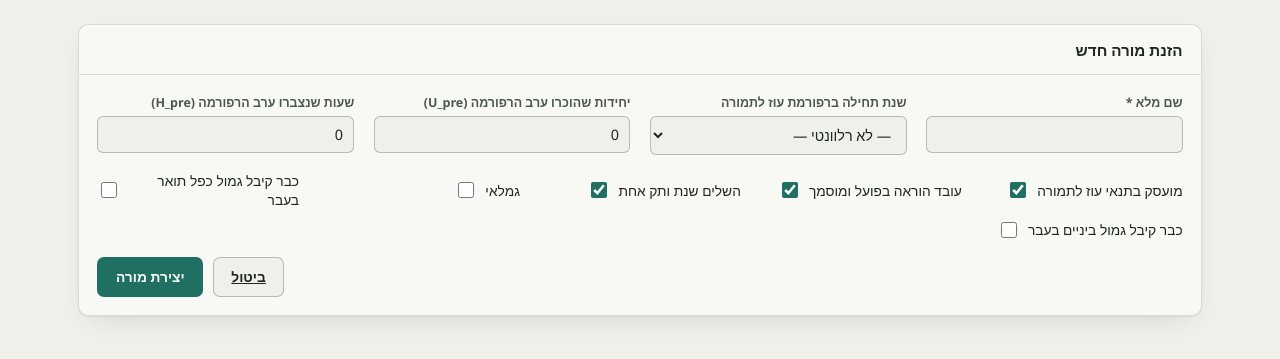
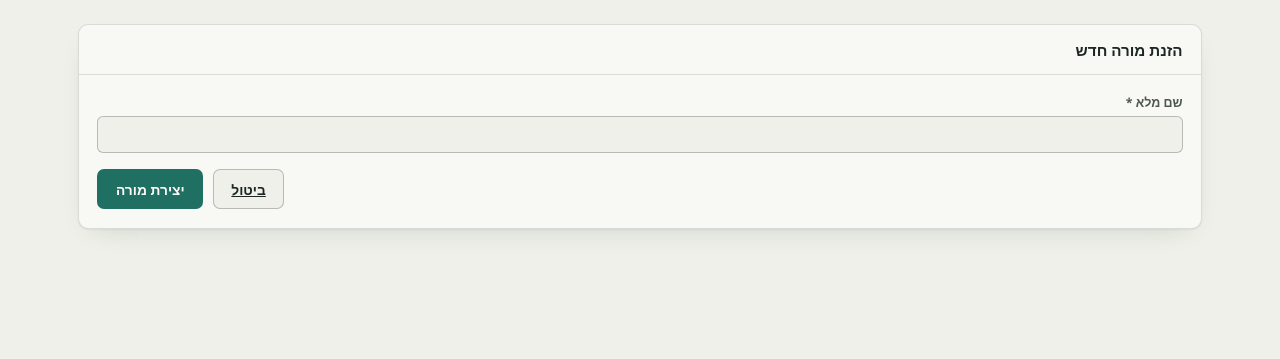
Before and after one commit to Rivka-Man/salary-engine, a Flask app: page /teachers/new in a window 1280 px wide. Shown: the part 125-484 px from the top of the page. Run offline with Flask 3, Linux system fonts and the light colour scheme.

Commit message:
Simplify teacher creation to name-only, move rest to edit screen
The "new teacher" form asked for everything up front (reform year,
U_pre/H_pre, five checkboxes). Now it only asks for a name; creating
redirects straight to the edit screen to fill in the rest, with
sensible defaults (is_active_teacher/has_seniority_year=1, in_reform=1,
u_pre/h_pre=0) so the edit form doesn't open all-unchecked.

U_pre/H_pre are dropped from the UI entirely (not moved) - the columns
stay in the DB and R08_TRANSITION_UNIT in engine.py still reads them,
but they're no longer settable through the app. Existing teachers with
real values there (e.g. T001) are unaffected; new teachers just won't
trigger that rule since it requires u_pre=16.

Renamed the double-degree/beinayim checkbox labels from "already
received X in the past" to "has X" (kept the past-tense DB column
names, only the UI text changed), and moved the "run calculation" box
from the top of the teacher detail page to the bottom.

Verified with a 20-check regression: new-teacher form shows only the
name field, submitting redirects to /edit (not /teachers/<id>), the
edit and detail pages have the renamed labels and no U_pre/H_pre
inputs, the calc box renders after the courses/profile sections, and
the DB row for a freshly created teacher has the expected defaults.

```diff
--- a/app.py
+++ b/app.py
@@ -73,27 +73,14 @@ def new_teacher():
             (teacher_id, full_name, is_active_teacher, has_seniority_year, is_pensioner,
              in_reform, reform_start_year, u_pre, h_pre,
              has_double_degree_gimul, has_beinayim_gimul, access_token)
-            VALUES (%s, %s, %s, %s, %s, %s, %s, %s, %s, %s, %s, %s)
+            VALUES (%s, %s, 1, 1, 0, 1, NULL, 0, 0, 0, 0, %s)
             """,
-            (
-                teacher_id,
-                full_name,
-                1 if request.form.get("is_active_teacher") else 0,
-                1 if request.form.get("has_seniority_year") else 0,
-                1 if request.form.get("is_pensioner") else 0,
-                1 if request.form.get("in_reform") else 0,
-                request.form.get("reform_start_year") or None,
-                float(request.form.get("U_pre") or 0),
-                float(request.form.get("H_pre") or 0),
-                1 if request.form.get("has_double_degree_gimul") else 0,
-                1 if request.form.get("has_beinayim_gimul") else 0,
-                secrets.token_urlsafe(16),
-            ),
+            (teacher_id, full_name, secrets.token_urlsafe(16)),
         )
         conn.commit()
         conn.close()
-        flash(f"המורה {full_name} נוצר בהצלחה.", "success")
-        return redirect(url_for("teacher_detail", teacher_id=teacher_id))
+        flash(f"המורה {full_name} נוצר בהצלחה. השלימי את הפרטים.", "success")
+        return redirect(url_for("edit_teacher", teacher_id=teacher_id))
 
     return render_template("new_teacher.html", school_years=SCHOOL_YEARS, form=None)
 
@@ -148,7 +135,7 @@ def edit_teacher(teacher_id):
             """
             UPDATE teachers SET
                 full_name=%s, is_active_teacher=%s, has_seniority_year=%s, is_pensioner=%s,
-                in_reform=%s, reform_start_year=%s, u_pre=%s, h_pre=%s,
+                in_reform=%s, reform_start_year=%s,
                 has_double_degree_gimul=%s, has_beinayim_gimul=%s
             WHERE teacher_id=%s
             """,
@@ -159,8 +146,6 @@ def edit_teacher(teacher_id):
                 1 if request.form.get("is_pensioner") else 0,
                 1 if request.form.get("in_reform") else 0,
                 request.form.get("reform_start_year") or None,
-                float(request.form.get("U_pre") or 0),
-                float(request.form.get("H_pre") or 0),
                 1 if request.form.get("has_double_degree_gimul") else 0,
                 1 if request.form.get("has_beinayim_gimul") else 0,
                 teacher_id,
--- a/templates/new_teacher.html
+++ b/templates/new_teacher.html
@@ -11,32 +11,6 @@
         <label for="full_name">שם מלא *</label>
         <input type="text" id="full_name" name="full_name" required value="{{ form.full_name if form else '' }}">
       </div>
-      <div class="field">
-        <label for="reform_start_year">שנת תחילה ברפורמת עוז לתמורה</label>
-        <select id="reform_start_year" name="reform_start_year">
-          <option value="">— לא רלוונטי —</option>
-          {% for sy in school_years %}
-          <option value="{{ sy }}" {% if form and form.reform_start_year==sy %}selected{% endif %}>{{ sy }}</option>
-          {% endfor %}
-        </select>
-      </div>
-      <div class="field">
-        <label for="U_pre">יחידות שהוכרו ערב הרפורמה (U_pre)</label>
-        <input type="number" step="0.01" id="U_pre" name="U_pre" value="{{ form.U_pre if form else 0 }}">
-      </div>
-      <div class="field">
-        <label for="H_pre">שעות שנצברו ערב הרפורמה (H_pre)</label>
-        <input type="number" step="0.01" id="H_pre" name="H_pre" value="{{ form.H_pre if form else 0 }}">
-      </div>
-    </div>
-
-    <div class="checkbox-grid">
-      <div class="checkbox-row"><input type="checkbox" id="in_reform" name="in_reform" {% if not form or form.in_reform %}checked{% endif %}><label for="in_reform">מועסק בתנאי עוז לתמורה</label></div>
-      <div class="checkbox-row"><input type="checkbox" id="is_active_teacher" name="is_active_teacher" {% if not form or form.is_active_teacher %}checked{% endif %}><label for="is_active_teacher">עובד הוראה בפועל ומוסמך</label></div>
-      <div class="checkbox-row"><input type="checkbox" id="has_seniority_year" name="has_seniority_year" {% if not form or form.has_seniority_year %}checked{% endif %}><label for="has_seniority_year">השלים שנת ותק אחת</label></div>
-      <div class="checkbox-row"><input type="checkbox" id="is_pensioner" name="is_pensioner" {% if form and form.is_pensioner %}checked{% endif %}><label for="is_pensioner">גמלאי</label></div>
-      <div class="checkbox-row"><input type="checkbox" id="has_double_degree_gimul" name="has_double_degree_gimul" {% if form and form.has_double_degree_gimul %}checked{% endif %}><label for="has_double_degree_gimul">כבר קיבל גמול כפל תואר בעבר</label></div>
-      <div class="checkbox-row"><input type="checkbox" id="has_beinayim_gimul" name="has_beinayim_gimul" {% if form and form.has_beinayim_gimul %}checked{% endif %}><label for="has_beinayim_gimul">כבר קיבל גמול ביניים בעבר</label></div>
     </div>
 
     <div class="actions-row">
```
Also changed, not shown: templates/edit_teacher.html (+2 -10 lines), templates/teacher_detail.html (+13 -15 lines).
